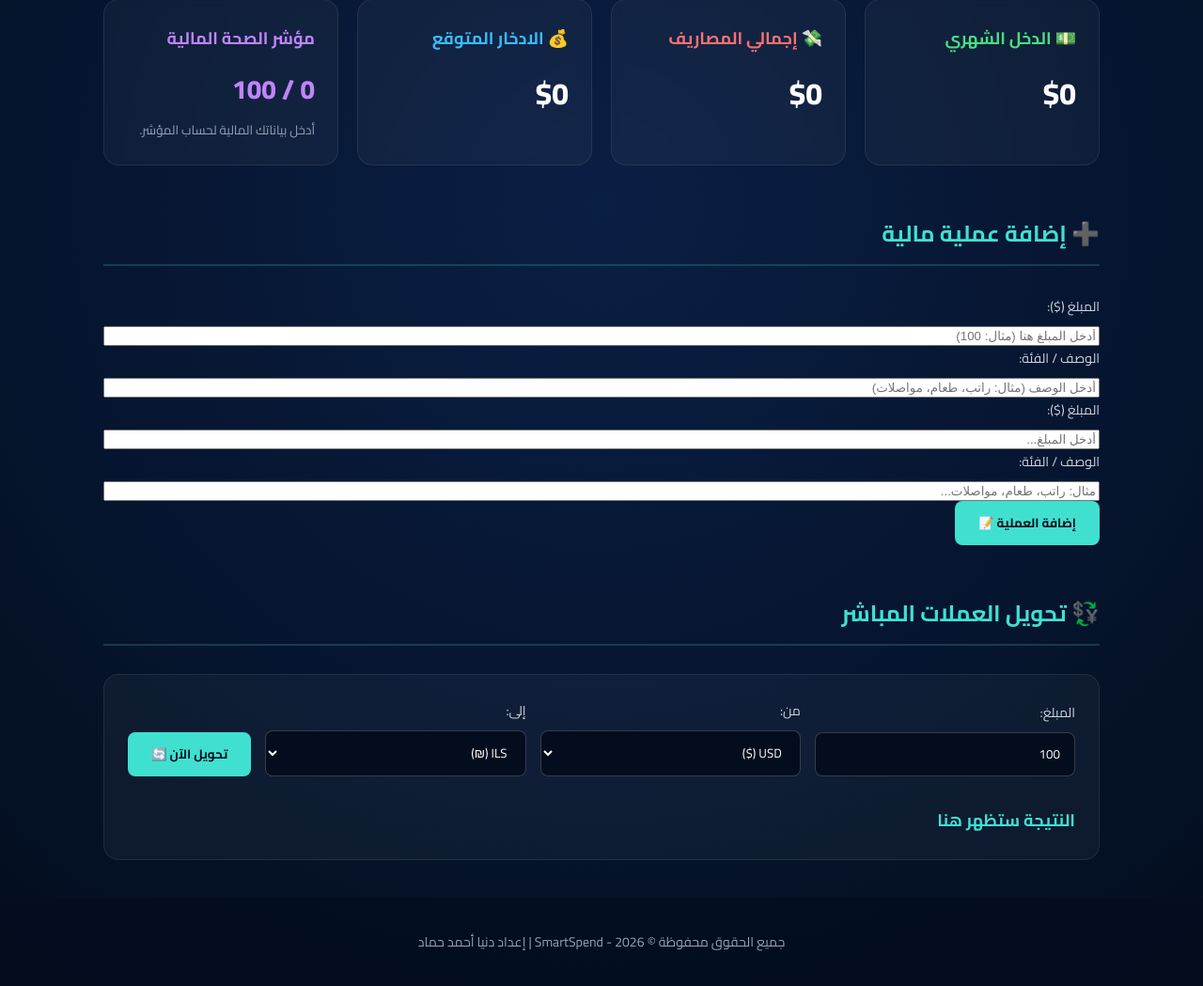
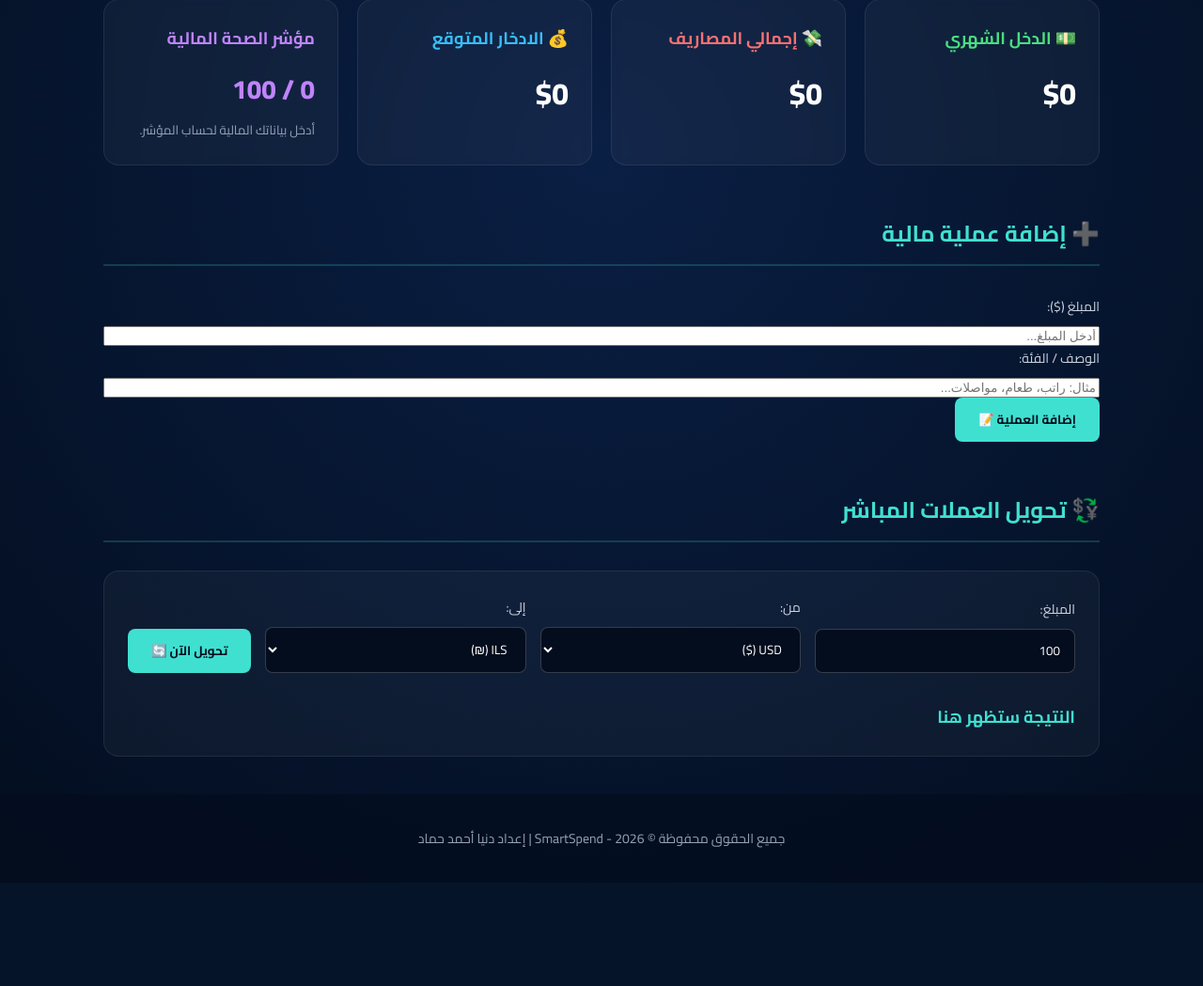
Before and after one commit to doniahammad20-cpu/SmartSpend, a Flask app: page / in a window 1280 px wide. Shown: the part 613-1662 px from the top of the page at 94% size. After the commit the page ends 1515 px from the top, so only its background shows below. Run offline with Flask 3, Linux system fonts and the light colour scheme.

Commit message:
Update index.html

```diff
--- a/templates/index.html
+++ b/templates/index.html
@@ -68,14 +68,6 @@
         <!-- قسم إدخال المصاريف والدخل -->
         <section id="expenses" class="form-section">
             <h2 class="dashboard-header">➕ إضافة عملية مالية</h2>
-         <div class="form-group">
-    <label>المبلغ ($):</label>
-    <input type="number" id="amount" placeholder="أدخل المبلغ هنا (مثال: 100)" required>
-</div>
-<div class="form-group">
-    <label>الوصف / الفئة:</label>
-    <input type="text" id="description" placeholder="أدخل الوصف (مثال: راتب، طعام، مواصلات)" required>
-</div>
                 <div class="form-group">
                     <label>المبلغ ($):</label>
                     <input type="number" id="amount" placeholder="أدخل المبلغ..." required>
```
